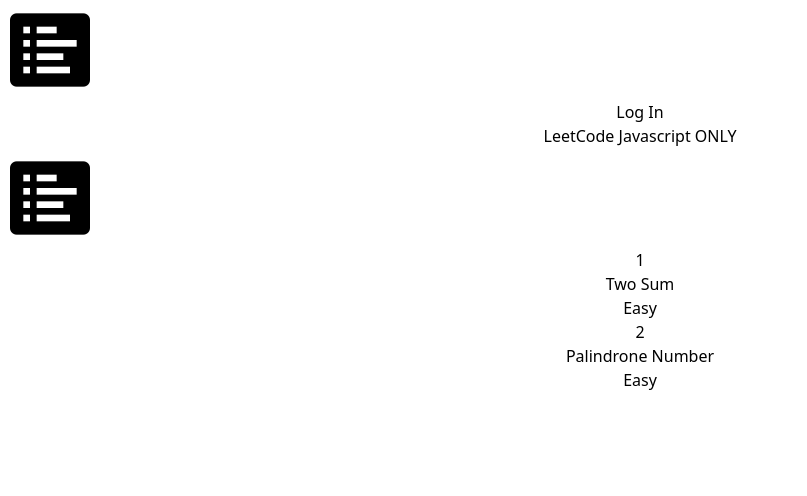
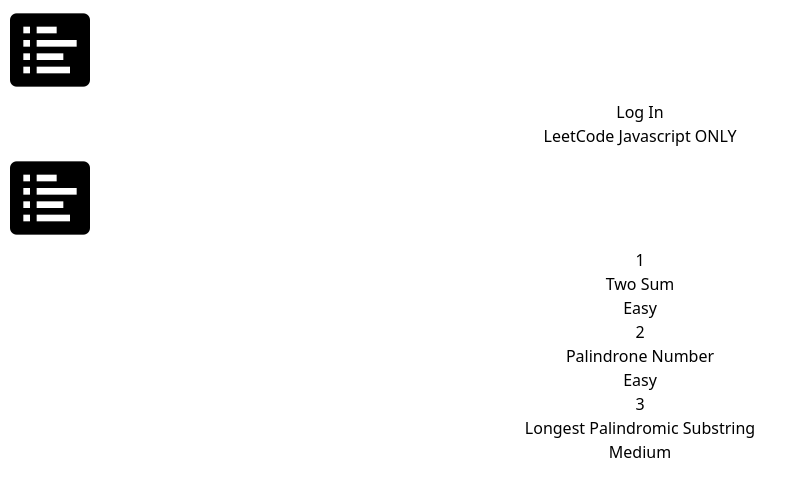
Before and after one commit to wenghaishi/Leetcode-javascript-only, a React (Vite) app: page / in a window 1280 px wide. Shown: the top 496 px of the page, without its empty margins (0-807 px from the left). Built offline with nearby package versions, Linux system fonts and the light colour scheme; no server answers.

Commit message:
added new question

```diff
--- a/src/App.jsx
+++ b/src/App.jsx
@@ -28,6 +28,17 @@
       difficulty: "Easy",
       code: "\nconst num = 121\nconst isPalindrome = function(x) {\n // write your code here\n}\nisPalindrome(num)"
     },
+    {
+      id: 3,
+      title: "Longest Palindromic Substring",
+      description:
+        "Given a string s, return the longest palindromic substring in s.",
+      example: [
+        "Input: s = 'babad'\nOutput: 'bab'\nExplanation: 'aba' is also a valid answer.",
+      ],
+      difficulty: "Medium",
+      code: "\nconst s = 'babad'\nconst longestPalindrome = function(s) {\n // write your code here\n}\nlongestPalindrome(s)"
+    },
   ];
   return (
     <Routes>
--- a/src/components/Question.jsx
+++ b/src/components/Question.jsx
@@ -4,7 +4,7 @@
 
   const difficultyClasses = {
     Easy: "text-green-500",
-    Medium: "text-orange-400",
+    Medium: "text-orange-300",
     Hard: "text-red-500",
   };
 
```
